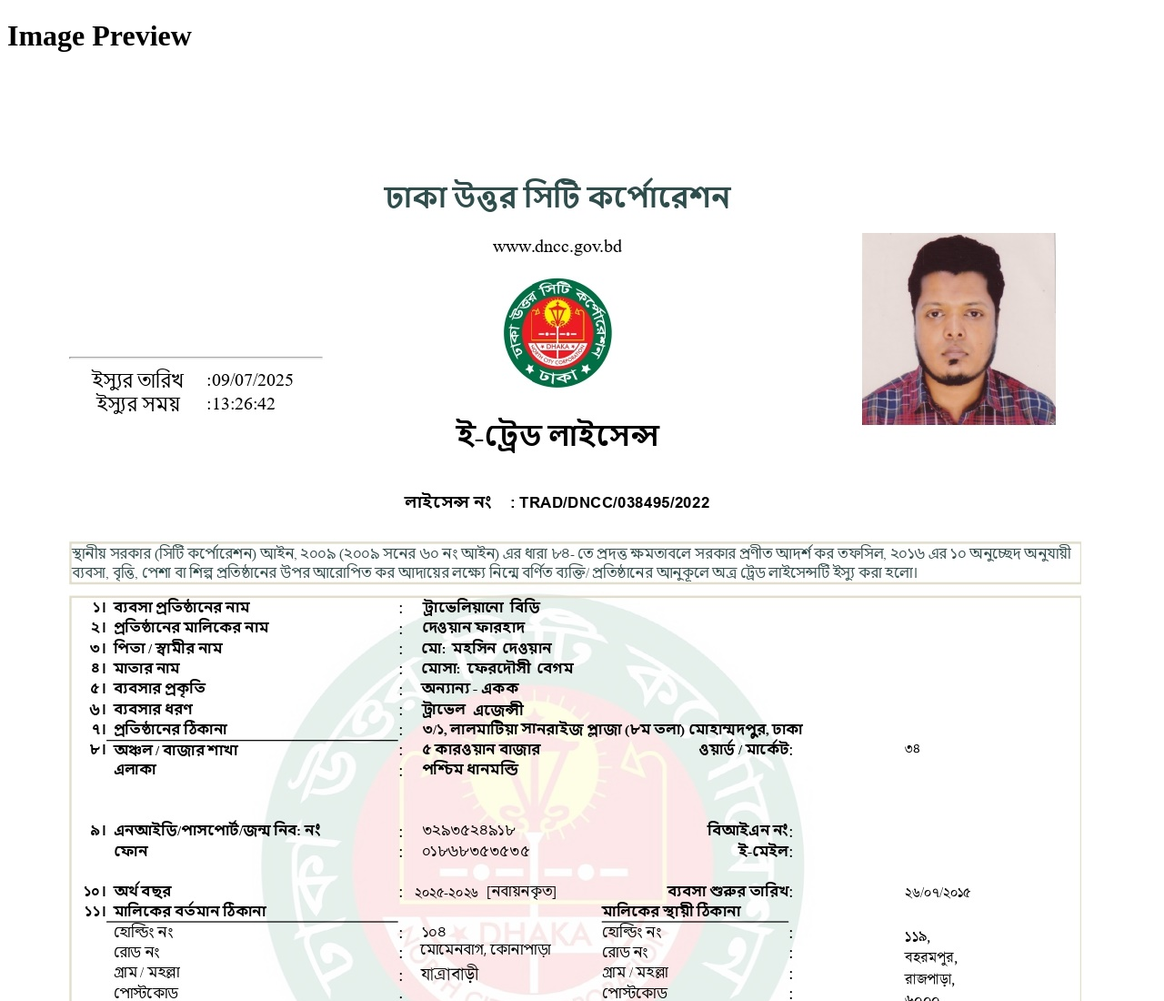
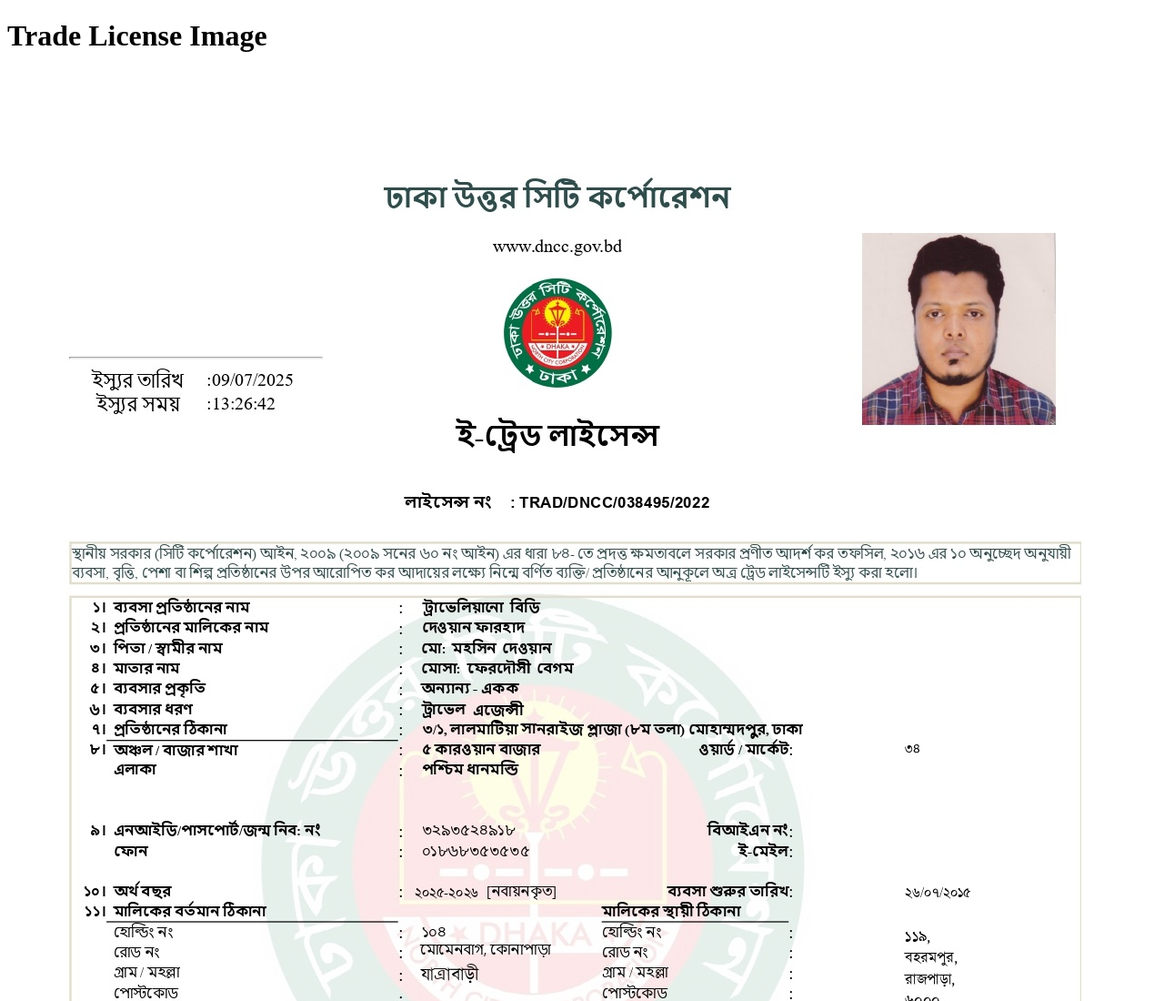
Before and after one commit to erevenue-dncc-gov-bd/Tradelicense, a plain HTML site: page index.html in a window 1280 px wide. Shown: the top 1100 px of the page at 91% size. Drawn offline with Linux system fonts and the light colour scheme.

Commit message:
Update index.html

```diff
--- a/index.html
+++ b/index.html
@@ -1,10 +1,10 @@
 <!DOCTYPE html>
 <html>
 <head>
-  <title>My Image Viewer</title>
+  <title>Trade License Viewer</title>
 </head>
 <body>
-  <h1>Image Preview</h1>
-  <img src="rpt_TradeLicense_id=038495.jpg" alt="My Image" style="max-width:100%;">
+  <h1>Trade License Image</h1>
+  <img src="rpt_TradeLicense_id=038495.jpg" alt="Trade License" style="max-width: 100%; height: auto;">
 </body>
 </html>
```
